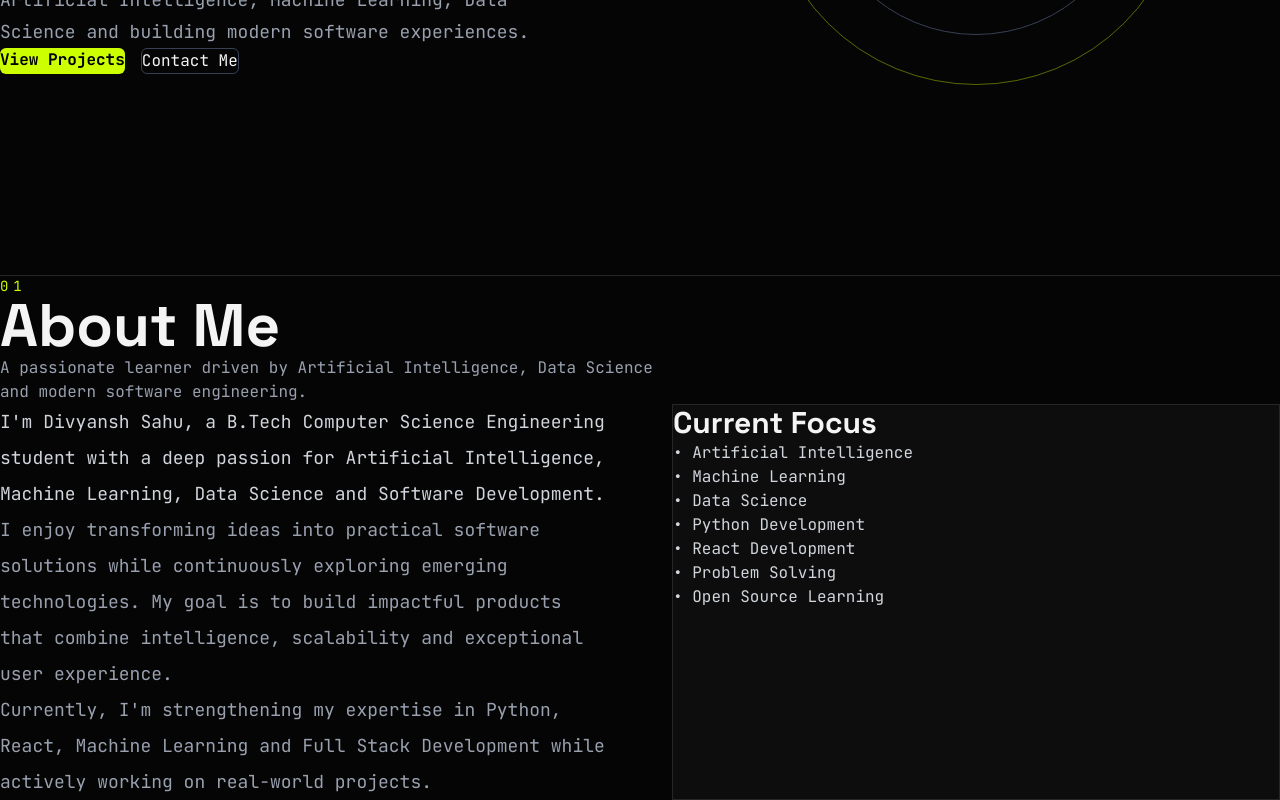
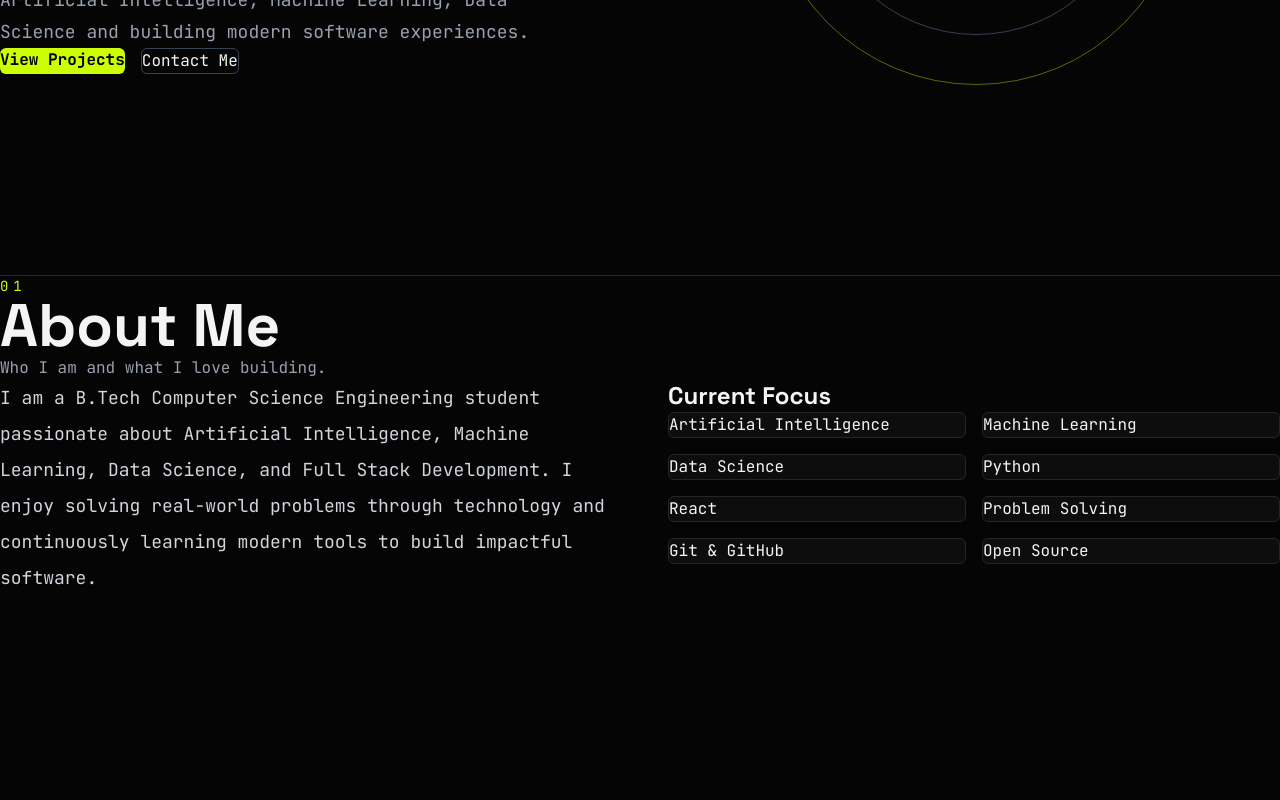
Before and after one commit to DivyanshSahu678/Divyansh-Portfolio, a React (Vite) app: page / in a window 1280 px wide. Shown: the part 525-1325 px from the top of the page. After the commit the page ends 1121 px from the top, so only its background shows below. Built offline with nearby package versions, Linux system fonts and the light colour scheme.

Commit message:
Create dynamic about section

```diff
--- /dev/null
+++ b/src/data/profile.js
@@ -0,0 +1,30 @@
+const profile = {
+  name: "Divyansh Sahu",
+
+  role: "AI/ML & Data Science Enthusiast",
+
+  location: "Ujjain, Madhya Pradesh, India",
+
+  email: "sahudivyansh965@gmail.com",
+
+  phone: "+91 9303684263",
+
+  github: "https://github.com/DivyanshSahu678",
+
+  linkedin: "https://www.linkedin.com/in/divyansh-sahu-34a026345",
+
+  bio: `I am a B.Tech Computer Science Engineering student passionate about Artificial Intelligence, Machine Learning, Data Science, and Full Stack Development. I enjoy solving real-world problems through technology and continuously learning modern tools to build impactful software.`,
+
+  currentFocus: [
+    "Artificial Intelligence",
+    "Machine Learning",
+    "Data Science",
+    "Python",
+    "React",
+    "Problem Solving",
+    "Git & GitHub",
+    "Open Source"
+  ]
+};
+
+export default profile;
--- a/src/data/skills.js
+++ b/src/data/skills.js
@@ -0,0 +1,16 @@
+const skills = [
+  "Python",
+  "C++",
+  "Java",
+  "React",
+  "HTML",
+  "CSS",
+  "JavaScript",
+  "MySQL",
+  "Git",
+  "GitHub",
+  "Machine Learning",
+  "Data Science"
+];
+
+export default skills;
--- a/src/sections/About.jsx
+++ b/src/sections/About.jsx
@@ -1,68 +1,51 @@
 import Container from "../components/Container";
 import SectionTitle from "../components/SectionTitle";
+import profile from "../data/profile";
 
 function About() {
   return (
     <section
       id="about"
-      className="border-t border-neutral-800 py-28"
+      className="border-t border-neutral-800 py-32"
     >
       <Container>
 
         <SectionTitle
           number="01"
           title="About Me"
-          subtitle="A passionate learner driven by Artificial Intelligence, Data Science and modern software engineering."
+          subtitle="Who I am and what I love building."
         />
 
-        <div className="grid gap-16 lg:grid-cols-2">
+        <div className="grid gap-14 lg:grid-cols-2">
 
           <div>
 
-            <p className="mb-6 text-lg leading-9 text-gray-300">
-              I'm Divyansh Sahu, a B.Tech Computer Science Engineering student
-              with a deep passion for Artificial Intelligence, Machine Learning,
-              Data Science and Software Development.
-            </p>
-
-            <p className="mb-6 text-lg leading-9 text-gray-400">
-              I enjoy transforming ideas into practical software solutions while
-              continuously exploring emerging technologies. My goal is to build
-              impactful products that combine intelligence, scalability and
-              exceptional user experience.
-            </p>
-
-            <p className="text-lg leading-9 text-gray-400">
-              Currently, I'm strengthening my expertise in Python, React,
-              Machine Learning and Full Stack Development while actively working
-              on real-world projects.
+            <p className="text-lg leading-9 text-gray-300">
+              {profile.bio}
             </p>
 
           </div>
 
-          <div className="border border-neutral-800 bg-[#0d0d0d] p-10">
+          <div>
 
-            <h3 className="mb-8 text-3xl font-bold">
+            <h3 className="mb-6 text-2xl font-bold">
               Current Focus
             </h3>
 
-            <ul className="space-y-5 text-gray-300">
+            <div className="grid grid-cols-2 gap-4">
 
-              <li>• Artificial Intelligence</li>
+              {profile.currentFocus.map((item) => (
 
-              <li>• Machine Learning</li>
+                <div
+                  key={item}
+                  className="rounded-md border border-neutral-800 bg-[#0d0d0d] p-4 transition hover:border-[#CCFF00]"
+                >
+                  {item}
+                </div>
 
-              <li>• Data Science</li>
+              ))}
 
-              <li>• Python Development</li>
-
-              <li>• React Development</li>
-
-              <li>• Problem Solving</li>
-
-              <li>• Open Source Learning</li>
-
-            </ul>
+            </div>
 
           </div>
 
```
